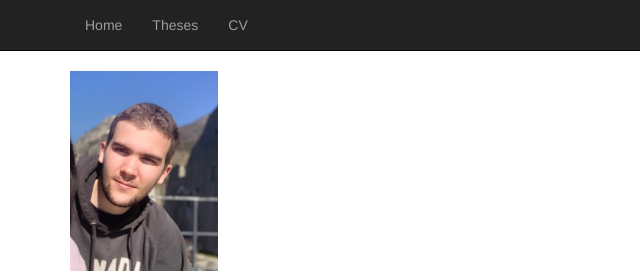
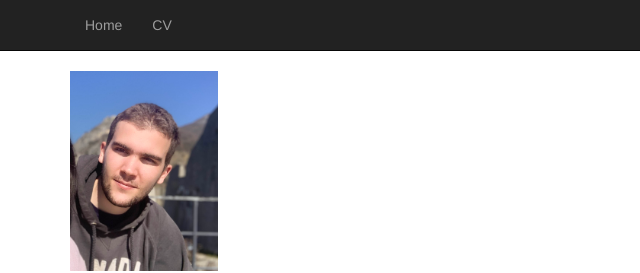
Before and after one commit to Meandres/Meandres.github.io, a plain HTML site: page index.html in a window 1280 px wide. Shown: the top 273 px of the page, 0-640 px from the left. Drawn offline with nearby package versions, Linux system fonts and the light colour scheme.

Commit message:
Update index.html

```diff
--- a/index.html
+++ b/index.html
@@ -37,8 +37,7 @@
 				  <li><a href="index.html">Home</a></li>
                   <!--<li><a href="#">Projects</a></li>-->
 				  <!--<li><a href="publications">Publications</a></li>-->
-			  	  <li><a href=theses.html">Theses</a></li>
-				  <li><a href="#">CV</a></li>
+				  <li><a href="cv.pdf">CV</a></li>
 		  </ul>
 		</div>
 	  </div>
```
